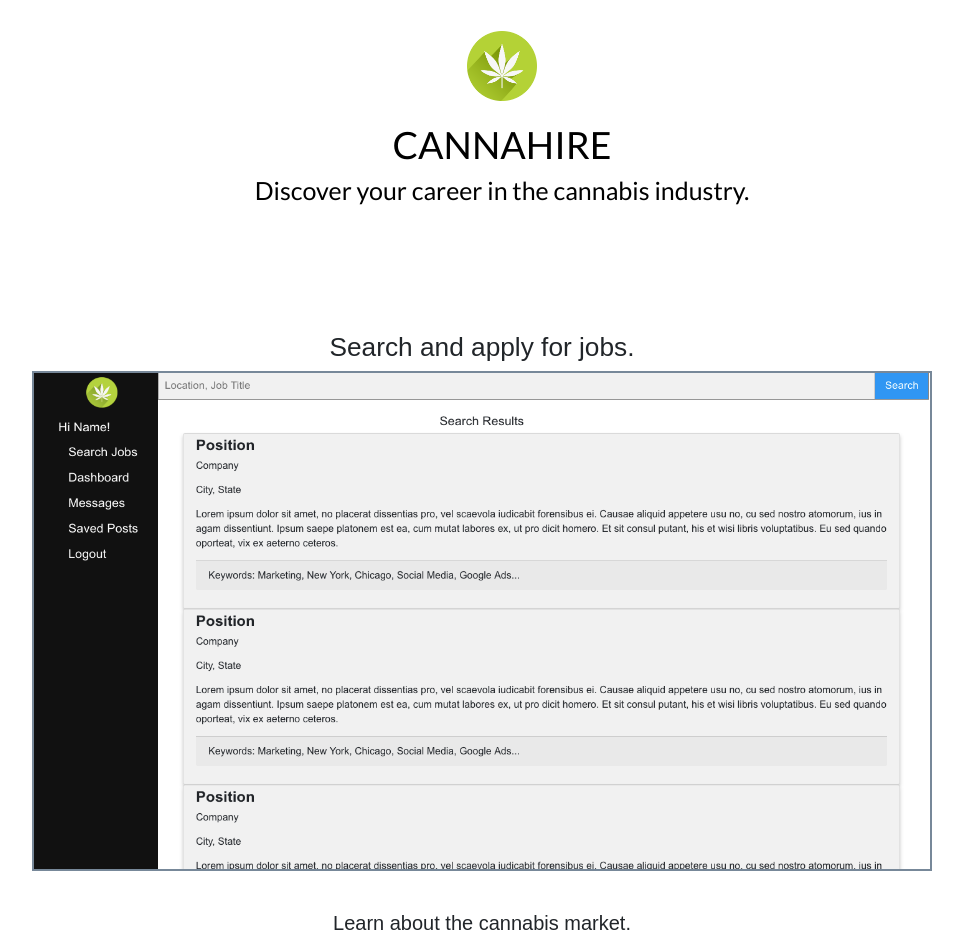
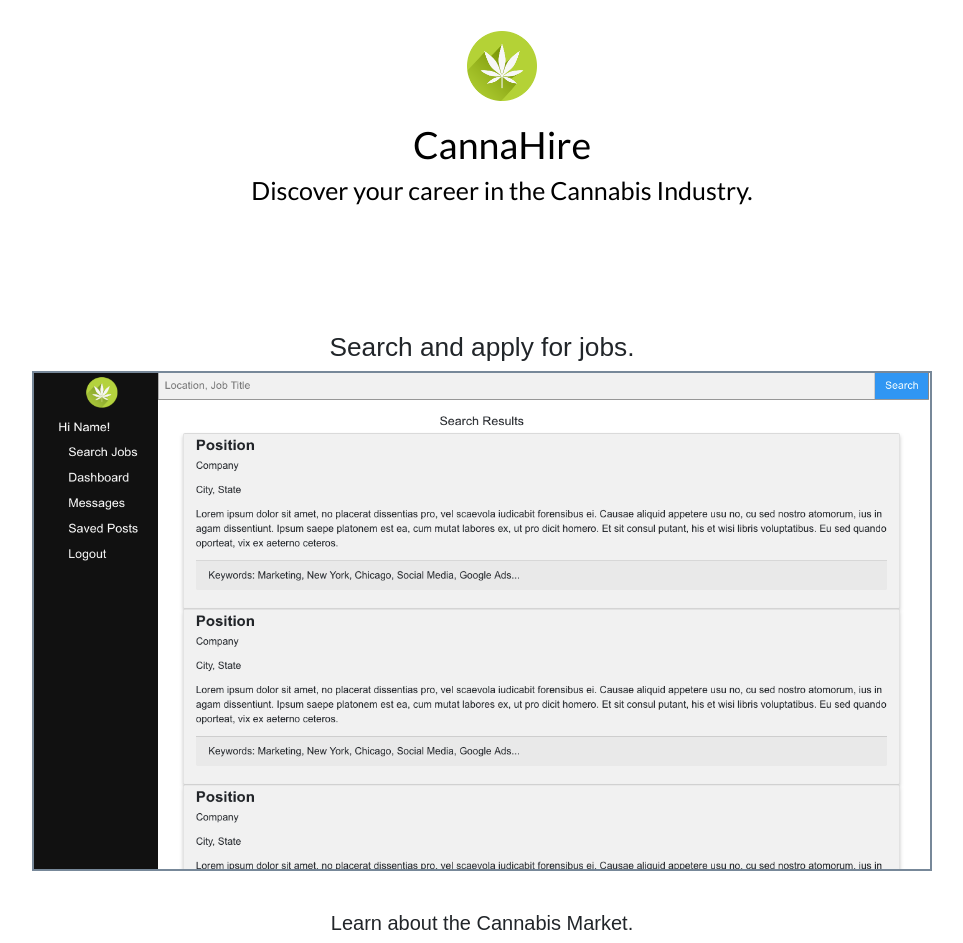
Before and after one commit to Team-Ocho/CannaHire, a React (Create React App) app: page / in a window 1280 px wide. Shown: the part 140-1083 px from the top of the page, without its empty margins (158-1121 px from the left). Built offline with nearby package versions, Linux system fonts and the light colour scheme; a web font is replaced by a local one.

Commit message:
Text revision in home.js

```diff
--- a/src/components/pages/Home.js
+++ b/src/components/pages/Home.js
@@ -66,8 +66,8 @@ function Home() {
         <div className="home-body">
             <header className = "header">
                 <img src={require('../../assets/logo1.png')} className="logo"></img>
-                <h1 className = "title">CANNAHIRE</h1>
-                <h4 className = "intro">Discover your career in the cannabis industry.</h4>
+                <h1 className = "title">CannaHire</h1>
+                <h4 className = "intro">Discover your career in the Cannabis Industry.</h4>
             </header>
 
             {/* <div className="map-location">
@@ -82,7 +82,7 @@ function Home() {
             <h3>Search and apply for jobs.</h3>
             <img className = "screenshot-images"href="" src ={require('../../assets/search.png')} alt=""></img>
 
-            <h3 className="top">Learn about the cannabis market.</h3>
+            <h3 className="top">Learn about the Cannabis Market.</h3>
             <img className = "screenshot-images"href="" src ={require('../../assets/learnscreenshot.png')} alt=""></img>
 
 
```
